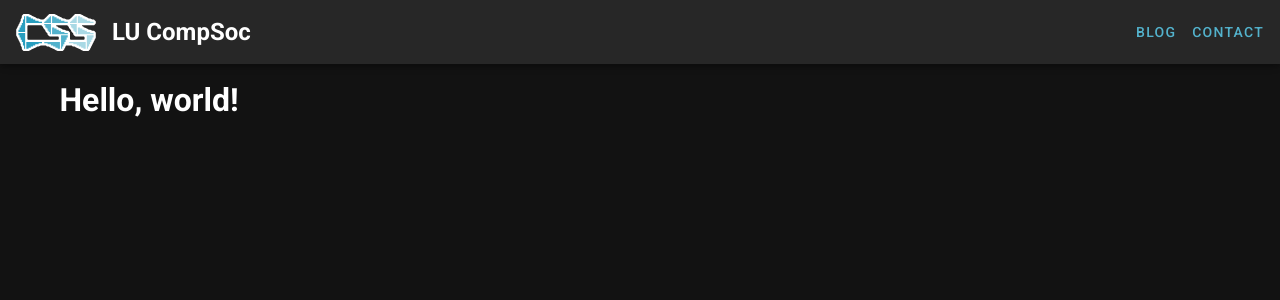
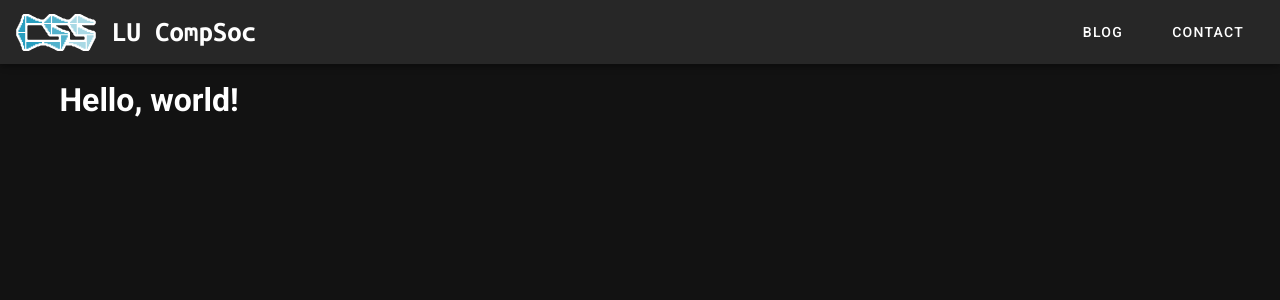
Before and after one commit to LUCompSoc/www, a Vue app: page / in a window 1280 px wide. Shown: the top 300 px of the page. Built offline with nearby package versions, Linux system fonts and the light colour scheme.

Commit message:
feat: add Ubuntu Mono font-face

```diff
--- a/public/index.html
+++ b/public/index.html
@@ -6,7 +6,7 @@
     <meta name="viewport" content="width=device-width,initial-scale=1.0">
     <link rel="icon" href="<%= BASE_URL %>favicon.ico">
     <title><%= htmlWebpackPlugin.options.title %></title>
-    <link rel="stylesheet" href="https://fonts.googleapis.com/css?family=Roboto:100,300,400,500,700,900">
+    <link rel="stylesheet" href="https://fonts.googleapis.com/css2?family=Roboto:wght@100;300;400;500;700;900&family=Ubuntu+Mono:wght@400;700&display=swap">
     <link rel="stylesheet" href="https://cdn.jsdelivr.net/npm/@mdi/font@latest/css/materialdesignicons.min.css">
   </head>
   <body>
--- a/src/components/common/AppBar.vue
+++ b/src/components/common/AppBar.vue
@@ -5,8 +5,8 @@
     dark
   >
     <!-- CompSoc logo -->
-    <router-link :to="{ name: 'home' }" class="text-decoration-none white--text">
-      <div class="d-flex align-center">
+    <router-link :to="{ name: 'home' }" class="logo">
+      <div class="d-flex">
         <v-img
           alt="CSS Logo"
           class="mr-2"
@@ -23,11 +23,12 @@
 
     <!-- Navigation links -->
     <div class="navigation">
-      <a
+      <v-btn
         v-for="{ name, route } in routes"
-        class="link text-button"
         :key="name"
-        @click="navigate(route)"
+        text
+        :to="route"
+        active-class="active"
         v-text="name"
       />
     </div>
@@ -43,39 +44,32 @@ export default {
       { name: 'Contact', route: { name: 'contact' } },
     ],
   }),
-  methods: {
-    navigate(route) {
-      this.$router.push(route);
-    },
-  }
 }
 </script>
 
 <style lang="scss">
 .app-bar {
-  .link {
+  .logo {
+    color: white;
+    font-family: 'Ubuntu Mono', sans-serif;
+    font-size: 1.2rem;
+    text-decoration: none;
+  }
+
+  .v-btn {
+    margin-right: 16px;
     position: relative;
-    margin-right: 16px;
 
-    &:before {
-      content: '';
-      position: absolute;
-      width: 0;
-      height: 1px;
-      bottom: 0;
-      left: 0;
-      background: linear-gradient(to left, var(--v-primary-base), var(--v-secondary-base));
-      visibility: hidden;
-      transition: all 0.25s ease-in-out;
-    }
+    &.v-btn--active {
+      color: var(--v-primary-base);
 
-    &:hover:before {
-      visibility: visible;
-      width: 100%;
+      &::before {
+        opacity: 0.1;
+      }
     }
 
     &:last-of-type {
-      margin-right: 0;
+      margin-right: 4px;
     }
   }
 }
```
